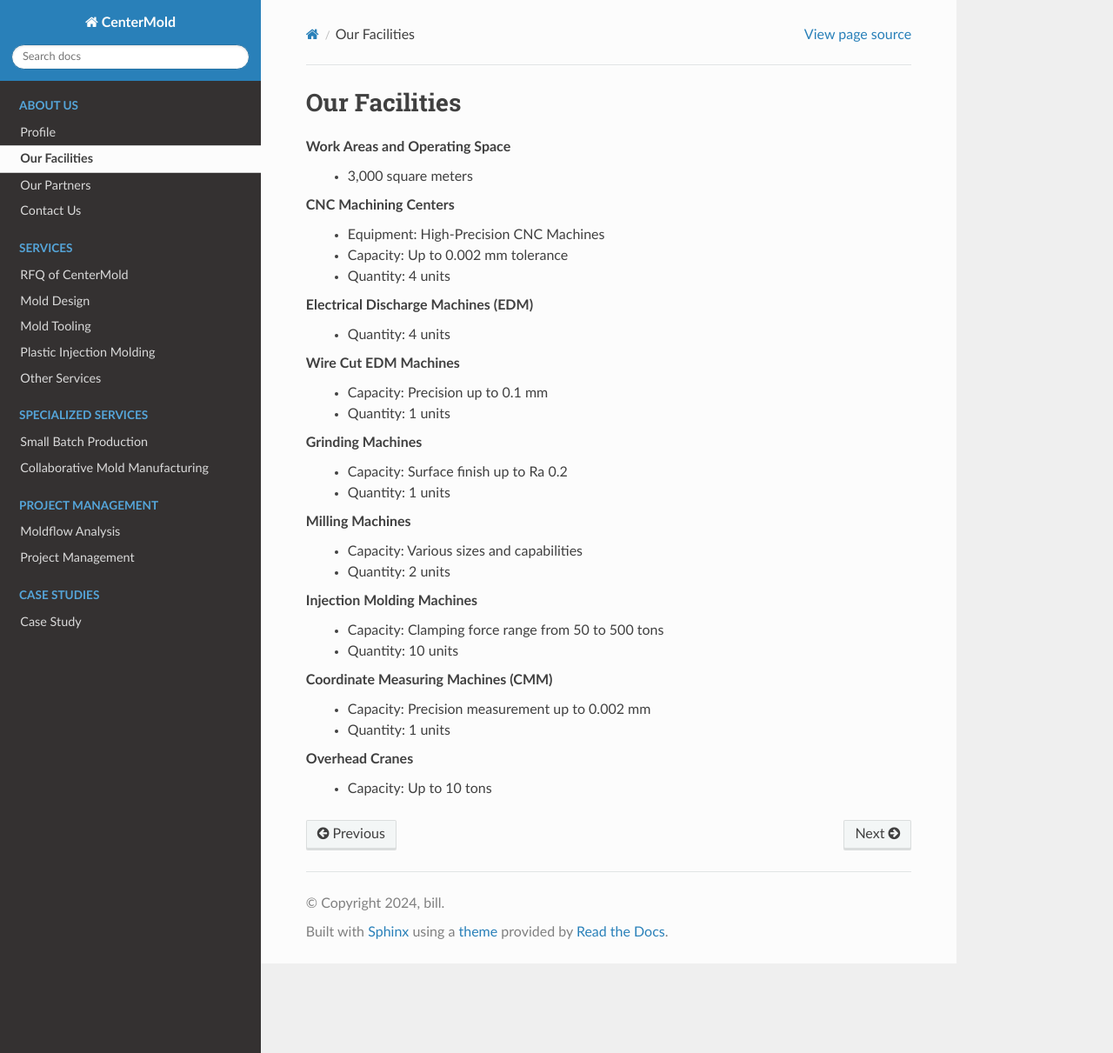
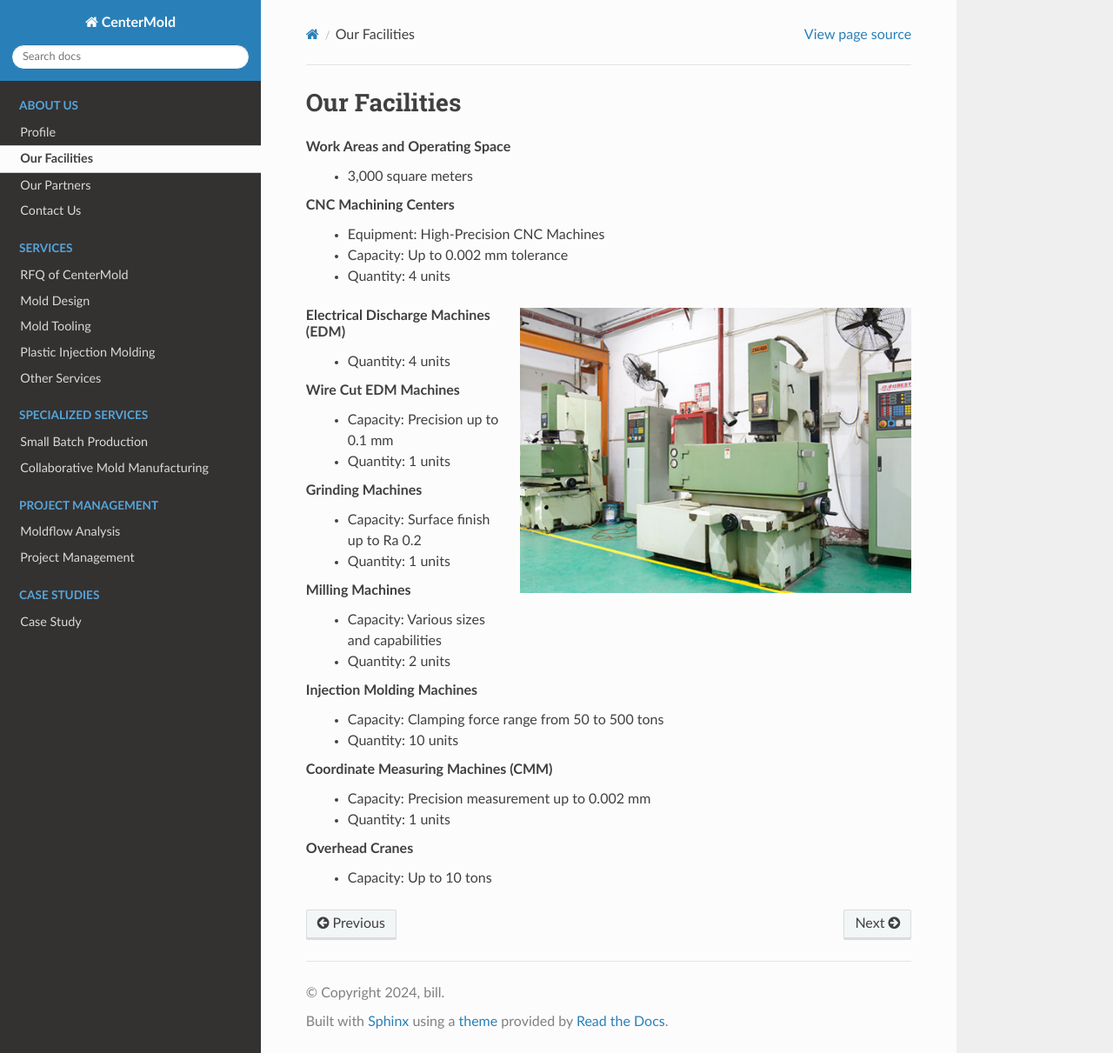
Before and after one commit to paultang/centermold, a Sphinx documentation site: the page built from source/Facility.rst, in a window 1280 px wide and 1211 px high. Shown: the whole window at 87% size. Built offline with Sphinx 7.4.7 and the Read the Docs theme 2.0.0, drawn with Linux system fonts in a browser that asks for light colours.

Commit message:
Update Facility.rst

```diff
--- a/source/Facility.rst
+++ b/source/Facility.rst
@@ -13,6 +13,10 @@ CNC Machining Centers
 	•	Equipment: High-Precision CNC Machines
 	•	Capacity: Up to 0.002 mm tolerance
 	•	Quantity: 4 units
+
+.. figure:: _static/EDM.jpg
+   :align: right
+   :width: 450px
 
 Electrical Discharge Machines (EDM)
 	•	Quantity: 4 units
```
